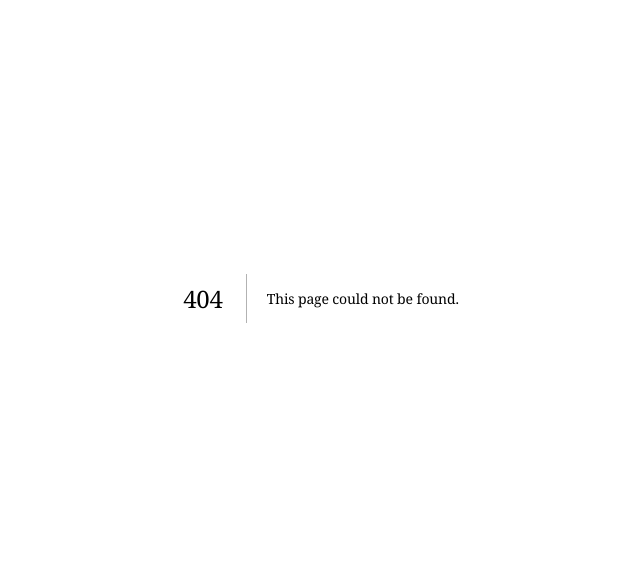
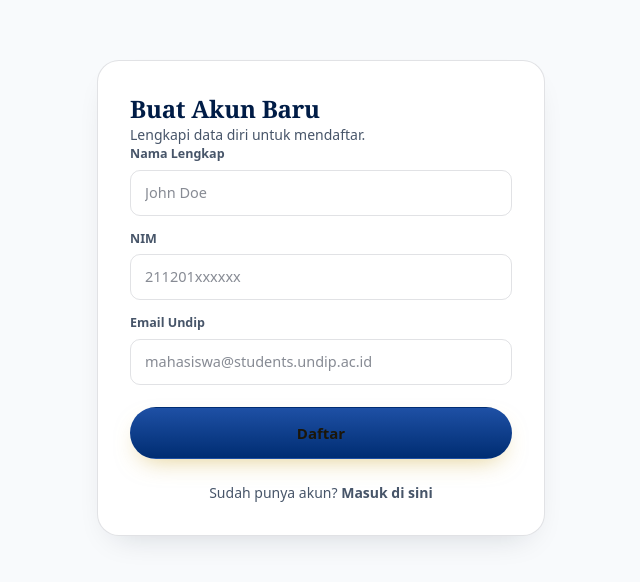
Before and after one commit to rositadwiahyani/helpdesk-it, a Next.js app: page /register in a window 1280 px wide. Before the commit this address had no page. Shown: the part 102-684 px from the top of the page, without its empty margins (319-959 px from the left). Built offline with nearby package versions, Linux system fonts and the light colour scheme.

Commit message:
Add AuthCard component and implement login and registration pages for Admin and User

```diff
--- /dev/null
+++ b/src/app/admin/login/page.tsx
@@ -0,0 +1,26 @@
+'use client';
+import AuthCard from '@/components/AuthCard';
+
+export default function AdminLoginPage() {
+  return (
+    <AuthCard
+      title="Login Admin Helpdesk"
+      description="Khusus Staf TI / Admin Universitas."
+      footer={<p className="text-xs">Hanya untuk otorisasi staf resmi.</p>}
+    >
+      <form className="space-y-4">
+        <div className="field">
+          <label>Admin ID</label>
+          <input type="text" placeholder="Masukkan ID Staf..." required />
+        </div>
+        <div className="field">
+          <label>Password Admin</label>
+          <input type="password" placeholder="••••••••" required />
+        </div>
+        <button type="submit" className="btn btn-gold w-full mt-2" style={{ backgroundColor: 'var(--ink)' }}>
+          Masuk sebagai Admin
+        </button>
+      </form>
+    </AuthCard>
+  );
+}
--- /dev/null
+++ b/src/app/login/page.tsx
@@ -0,0 +1,25 @@
+'use client';
+import Link from 'next/link';
+import AuthCard from '@/components/AuthCard';
+
+export default function LoginPage() {
+  return (
+    <AuthCard
+      title="Masuk ke Helpdesk"
+      description="Gunakan akun SSO Undip untuk masuk."
+      footer={<>Belum punya akun? <Link href="/register" className="text-[var(--gold)] font-bold">Daftar sekarang</Link></>}
+    >
+      <form className="space-y-4">
+        <div className="field">
+          <label>NIM / Email</label>
+          <input type="text" placeholder="Masukkan NIM atau email..." required />
+        </div>
+        <div className="field">
+          <label>Kata Sandi</label>
+          <input type="password" placeholder="••••••••" required />
+        </div>
+        <button type="submit" className="btn btn-gold w-full mt-2">Masuk</button>
+      </form>
+    </AuthCard>
+  );
+}
--- a/src/app/page.tsx
+++ b/src/app/page.tsx
@@ -2,6 +2,7 @@
 import { useState } from 'react';
 import Header from '@/components/Header';
 import Footer from '@/components/Footer';
+
 
 export default function Home() {
   const [activeFaq, setActiveFaq] = useState<number | null>(0);
--- /dev/null
+++ b/src/app/register/page.tsx
@@ -0,0 +1,29 @@
+'use client';
+import Link from 'next/link';
+import AuthCard from '@/components/AuthCard';
+
+export default function RegisterPage() {
+  return (
+    <AuthCard
+      title="Buat Akun Baru"
+      description="Lengkapi data diri untuk mendaftar."
+      footer={<>Sudah punya akun? <Link href="/login" className="text-[var(--gold)] font-bold">Masuk di sini</Link></>}
+    >
+      <form className="space-y-4">
+        <div className="field">
+          <label>Nama Lengkap</label>
+          <input type="text" placeholder="John Doe" required />
+        </div>
+        <div className="field">
+          <label>NIM</label>
+          <input type="text" placeholder="211201xxxxxx" required />
+        </div>
+        <div className="field">
+          <label>Email Undip</label>
+          <input type="email" placeholder="mahasiswa@students.undip.ac.id" required />
+        </div>
+        <button type="submit" className="btn btn-gold w-full mt-2">Daftar</button>
+      </form>
+    </AuthCard>
+  );
+}
--- /dev/null
+++ b/src/components/AuthCard.tsx
@@ -0,0 +1,30 @@
+import { ReactNode } from 'react';
+
+interface AuthCardProps {
+  title: string;
+  description: string;
+  children: ReactNode;
+  footer: ReactNode;
+}
+
+export default function AuthCard({ title, description, children, footer }: AuthCardProps) {
+  return (
+    <div className="flex min-h-screen items-center justify-center p-6 bg-[var(--paper)]">
+      {/* Kartu Login/Register */}
+      <div className="w-full max-w-md bg-white p-8 rounded-[var(--radius-lg)] shadow-[var(--shadow-soft)] border border-[var(--line)]">
+
+        {/* Judul & Deskripsi */}
+        <h2 className="text-2xl font-bold mb-2 text-[var(--gold-dim)]">{title}</h2>
+        <p className="text-[var(--text-dim)] mb-6 text-sm">{description}</p>
+
+        {/* Form Login/Register (isinya dikirim dari parent) */}
+        {children}
+
+        {/* Footer (Link daftar/masuk) */}
+        <div className="text-center text-sm text-[var(--text-dim)] mt-6">
+          {footer}
+        </div>
+      </div>
+    </div>
+  );
+}
--- a/src/components/Header.tsx
+++ b/src/components/Header.tsx
@@ -40,9 +40,11 @@ export default function Header() {
             <button className="active" type="button">ID</button>
             <button type="button">EN</button>
           </div>
-          <Link href="#" className="btn btn-outline-dark btn-sm">
+          <Link href="/login" className="btn btn-outline-dark btn-sm">
   Masuk
-            <svg viewBox="0 0 24 24" fill="none" stroke="currentColor" strokeWidth="2" strokeLinecap="round"><path d="M9 6l6 6-6 6"/></svg>
+  <svg viewBox="0 0 24 24" fill="none" stroke="currentColor" strokeWidth="2" strokeLinecap="round">
+    <path d="M9 6l6 6-6 6"/>
+  </svg>
 </Link>
           <button className="hamburger" onClick={() => setIsMobileOpen(!isMobileOpen)}>
             <svg viewBox="0 0 24 24" fill="none" stroke="currentColor" strokeWidth="2" strokeLinecap="round">
```
Lines whose indentation alone changed are shown as unchanged.
